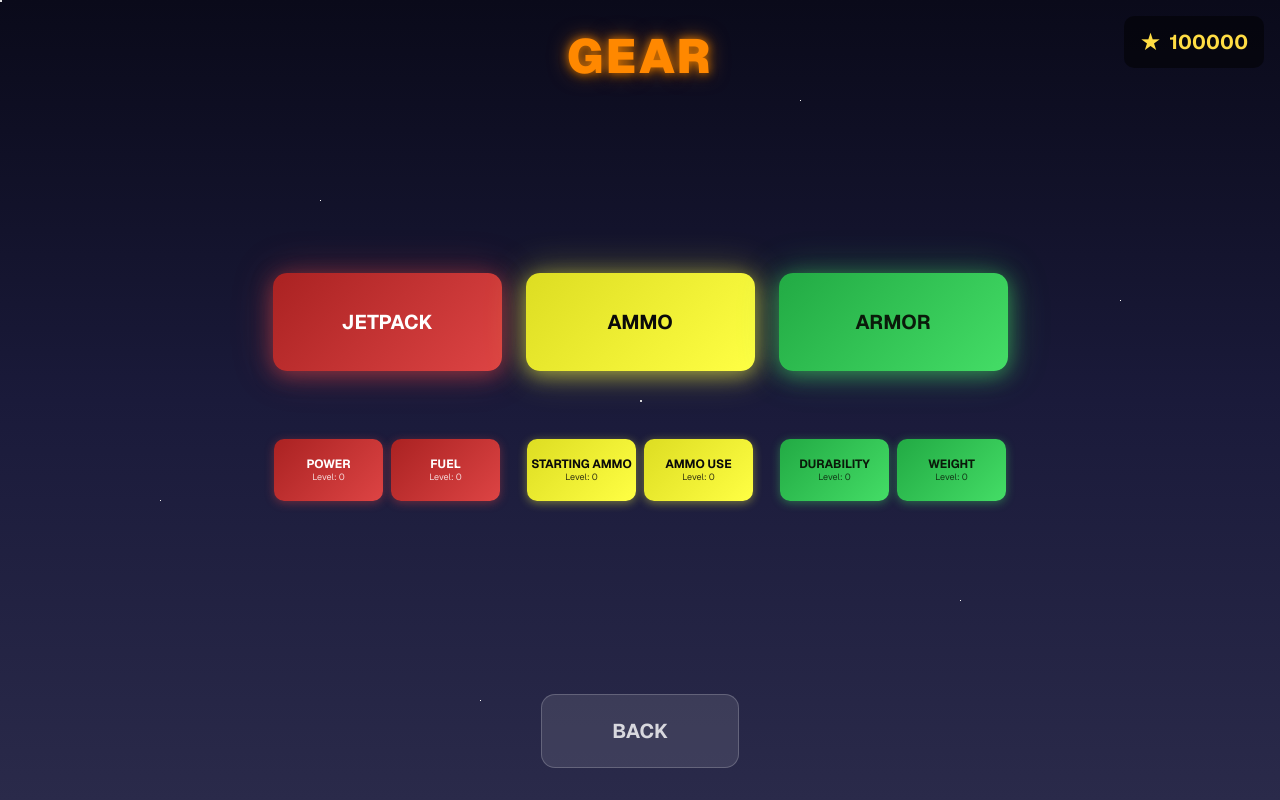
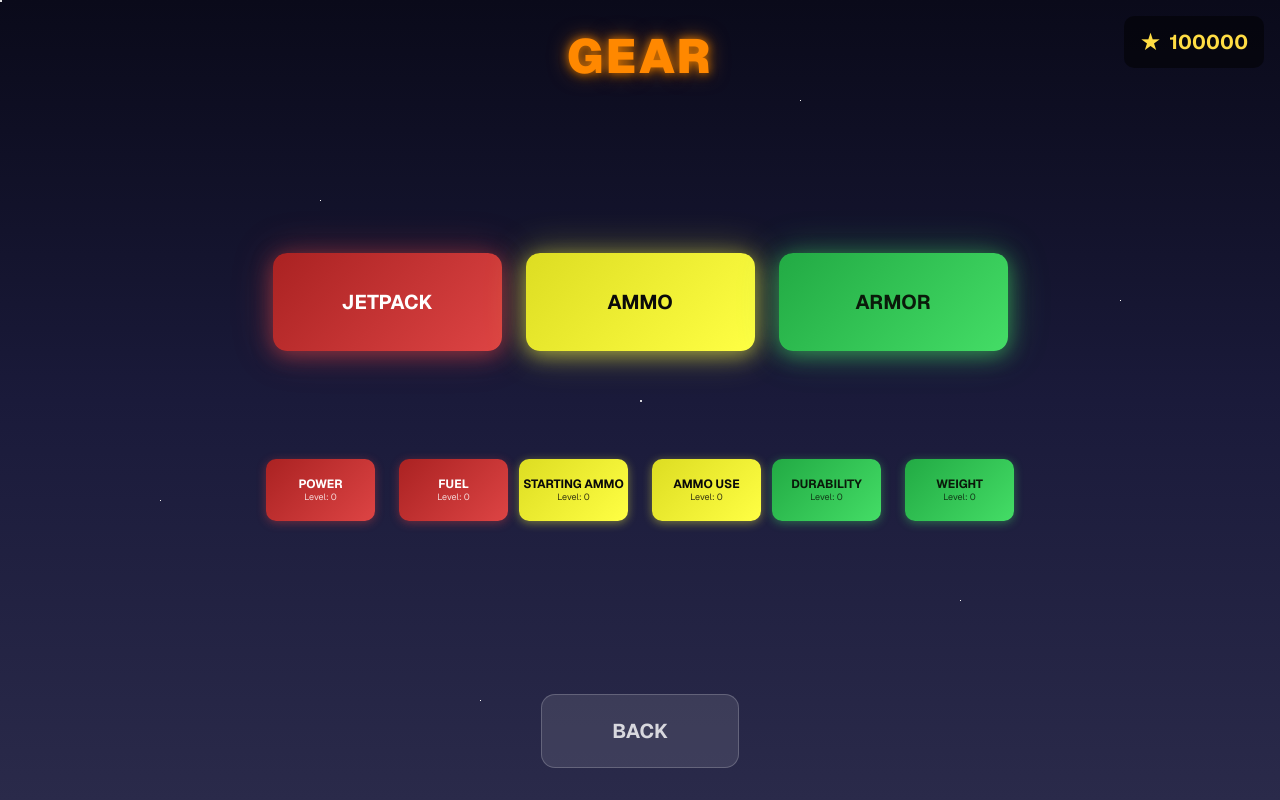
Before and after one commit to Stellar-Recon-Creator/v0-soldier-jetpack-game, a Next.js app: page / in a window 1280 px wide. Both pictures are taken after a click on the button "GEAR". Built offline with nearby package versions, Linux system fonts and the light colour scheme.

Commit message:
ui: move subbuttons further down and spread left/right
Subbuttons now mt-24 from main buttons, gap-6 between pairs,
left subbuttons nudged left, right subbuttons nudged right.

```diff
--- a/components/game-canvas.tsx
+++ b/components/game-canvas.tsx
@@ -569,10 +569,10 @@ export default function GameCanvas() {
                 >
                   JETPACK
                 </button>
-                <div className="flex gap-2 mt-14">
+                <div className="flex gap-6 mt-24">
                   <button
                     onClick={() => {}}
-                    className="w-[109px] py-[18px] text-xs font-bold font-sans rounded-lg transition-all hover:scale-105 active:scale-95 cursor-pointer"
+                    className="w-[109px] py-[18px] text-xs font-bold font-sans rounded-lg transition-all hover:scale-105 active:scale-95 cursor-pointer -ml-3"
                     style={{
                       background: 'linear-gradient(135deg, #aa2222, #dd4444)',
                       color: '#ffffff',
@@ -583,7 +583,7 @@ export default function GameCanvas() {
                   </button>
                   <button
                     onClick={() => {}}
-                    className="w-[109px] py-[18px] text-xs font-bold font-sans rounded-lg transition-all hover:scale-105 active:scale-95 cursor-pointer"
+                    className="w-[109px] py-[18px] text-xs font-bold font-sans rounded-lg transition-all hover:scale-105 active:scale-95 cursor-pointer -mr-3"
                     style={{
                       background: 'linear-gradient(135deg, #aa2222, #dd4444)',
                       color: '#ffffff',
@@ -608,10 +608,10 @@ export default function GameCanvas() {
                 >
                   AMMO
                 </button>
-                <div className="flex gap-2 mt-14">
+                <div className="flex gap-6 mt-24">
                   <button
                     onClick={() => {}}
-                    className="w-[109px] py-[18px] text-xs font-bold font-sans rounded-lg transition-all hover:scale-105 active:scale-95 cursor-pointer whitespace-nowrap"
+                    className="w-[109px] py-[18px] text-xs font-bold font-sans rounded-lg transition-all hover:scale-105 active:scale-95 cursor-pointer whitespace-nowrap -ml-3"
                     style={{
                       background: 'linear-gradient(135deg, #dddd22, #ffff44)',
                       color: '#0a0a0a',
@@ -622,7 +622,7 @@ export default function GameCanvas() {
                   </button>
                   <button
                     onClick={() => {}}
-                    className="w-[109px] py-[18px] text-xs font-bold font-sans rounded-lg transition-all hover:scale-105 active:scale-95 cursor-pointer whitespace-nowrap"
+                    className="w-[109px] py-[18px] text-xs font-bold font-sans rounded-lg transition-all hover:scale-105 active:scale-95 cursor-pointer whitespace-nowrap -mr-3"
                     style={{
                       background: 'linear-gradient(135deg, #dddd22, #ffff44)',
                       color: '#0a0a0a',
@@ -647,10 +647,10 @@ export default function GameCanvas() {
                 >
                   ARMOR
                 </button>
-                <div className="flex gap-2 mt-14">
+                <div className="flex gap-6 mt-24">
                   <button
                     onClick={() => {}}
-                    className="w-[109px] py-[18px] text-xs font-bold font-sans rounded-lg transition-all hover:scale-105 active:scale-95 cursor-pointer whitespace-nowrap"
+                    className="w-[109px] py-[18px] text-xs font-bold font-sans rounded-lg transition-all hover:scale-105 active:scale-95 cursor-pointer whitespace-nowrap -ml-3"
                     style={{
                       background: 'linear-gradient(135deg, #22aa44, #44dd66)',
                       color: '#0a1a0a',
@@ -661,7 +661,7 @@ export default function GameCanvas() {
                   </button>
                   <button
                     onClick={() => {}}
-                    className="w-[109px] py-[18px] text-xs font-bold font-sans rounded-lg transition-all hover:scale-105 active:scale-95 cursor-pointer"
+                    className="w-[109px] py-[18px] text-xs font-bold font-sans rounded-lg transition-all hover:scale-105 active:scale-95 cursor-pointer -mr-3"
                     style={{
                       background: 'linear-gradient(135deg, #22aa44, #44dd66)',
                       color: '#0a1a0a',
```
